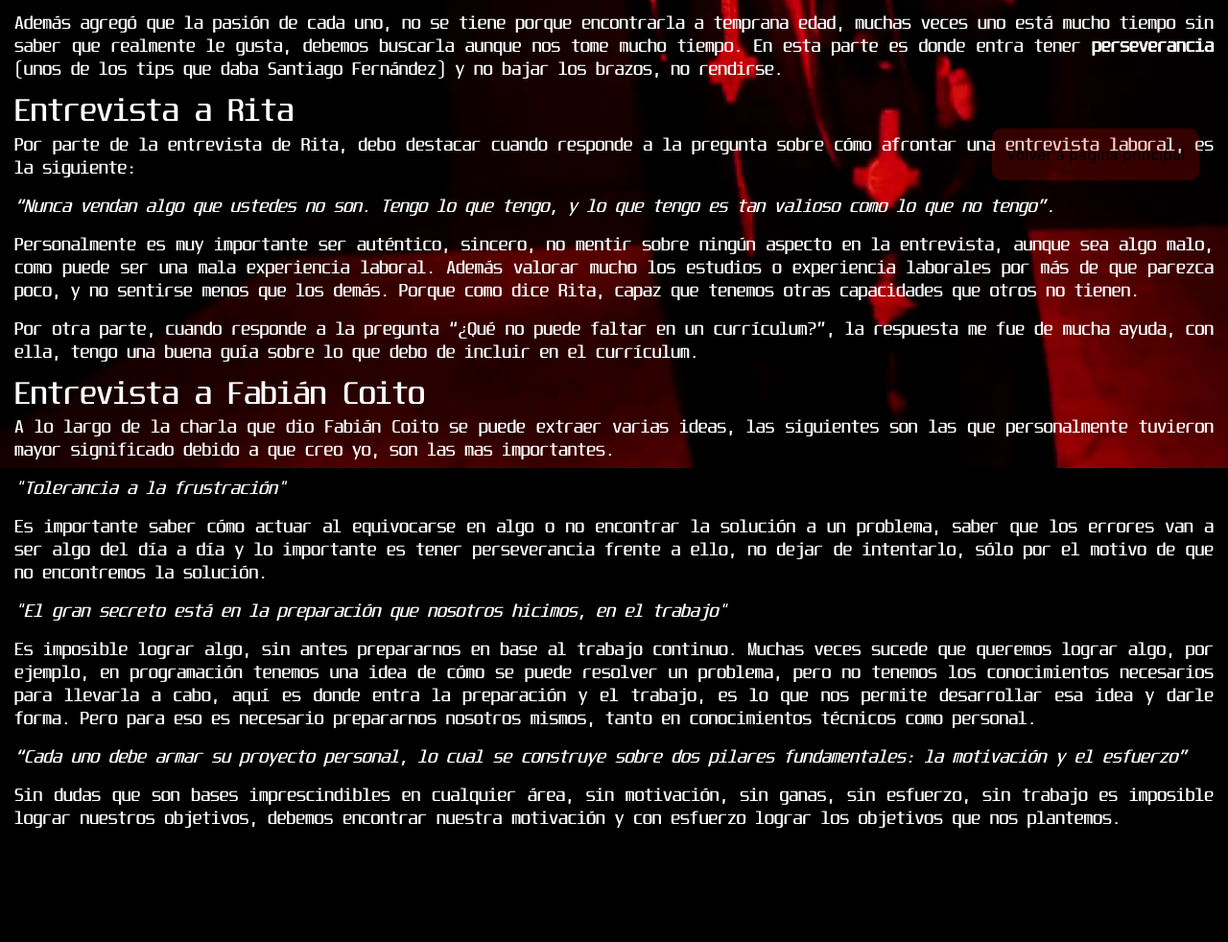
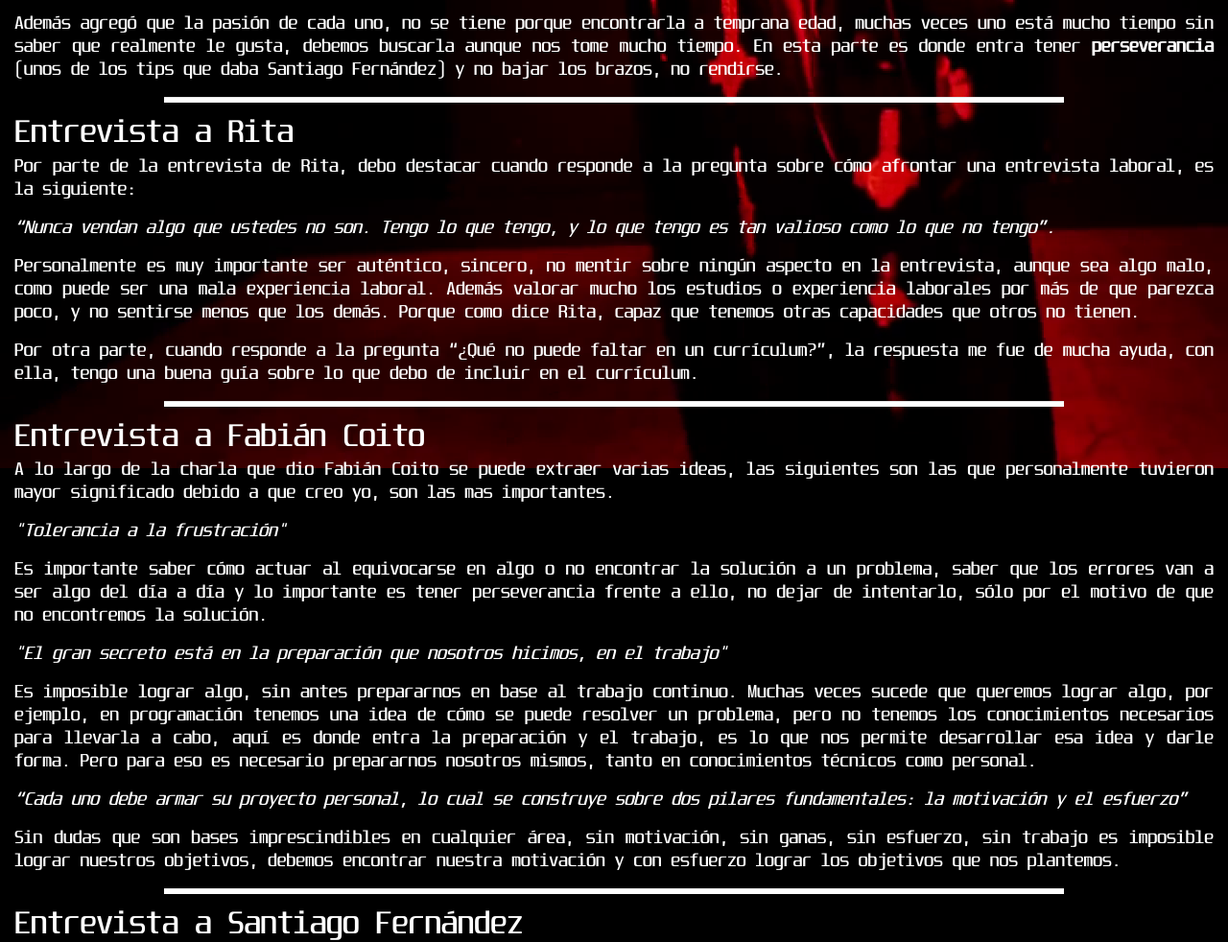
Before and after one commit to Nicolas189/Proyecto, a plain HTML site: page Proyecto integrador/entrevistas.html in a window 1280 px wide. Shown: the part 592-1574 px from the top of the page at 96% size. Before the commit the page ends 1474 px from the top, so only its background shows below. Drawn offline with Linux system fonts and the light colour scheme.

Commit message:
10/11/2017
#Added interview of Santiago Fernández.
#Added a horizontal bar between sections.

```diff
--- a/Proyecto integrador/entrevistas.html
+++ b/Proyecto integrador/entrevistas.html
@@ -1,13 +1,12 @@
 <!DOCTYPE html>
 <html>
   <head>
-    <title>Entrevista laboral</title>
-	<link rel="icon" href="skull.ico" type="image/x-icon">
-	<link rel="stylesheet" href="bootstrap.css">
-	<link type="text/css" href="styles.css" rel="stylesheet">
-	<meta charset="utf-8">
-
-	<button id="buttonToBack" title="Volver a página principal">Volver a página principal</button>
+		<title>Entrevista laboral</title>
+		<link rel="icon" href="skull.ico" type="image/x-icon">
+		<link rel="stylesheet" href="bootstrap.css">
+		<link type="text/css" href="styles.css" rel="stylesheet">
+		<meta charset="utf-8">
+	</head>
 
 	<body id="body_fondo">
 		<div class="container-fluid">
@@ -38,11 +37,15 @@
 					<p>Al final él comentó que el trabajo para uno, debe de ser la actividad que a uno le gusta, en caso de que su trabajo lo sea, y no como algo que debe de hacer por obligación o por compromiso. Esto es importante porque al tenerlo en cuenta así, uno mismo va a dar su máximo y logra una gran rendimiento y resultado, y el trabajo no va a ser un esfuerzo que se debe de hacer día a día, debe ser una elección vocacional.</p>
 					<p>Además agregó que la pasión de cada uno, no se tiene porque encontrarla a temprana edad, muchas veces uno está mucho tiempo sin saber que realmente le gusta, debemos buscarla aunque nos tome mucho tiempo. En esta parte es donde entra tener <strong>perseverancia</strong> (unos de los tips que daba Santiago Fernández) y no bajar los brazos, no rendirse.</p>
 
+					<hr/>
+
 					<h3>Entrevista a Rita</h3>
 					<p>Por parte de la entrevista de Rita, debo destacar cuando responde a la pregunta sobre cómo afrontar una entrevista laboral, es la siguiente:</p>
 					<p><i>“Nunca vendan algo que ustedes no son. Tengo lo que tengo, y lo que tengo es tan valioso como lo que no tengo”.</i></p>
 					<p>Personalmente es muy importante ser auténtico, sincero, no mentir sobre ningún aspecto en la entrevista, aunque sea algo malo, como puede ser una mala experiencia laboral. Además valorar mucho los estudios o experiencia laborales por más de que parezca poco, y no sentirse menos que los demás. Porque como dice Rita, capaz que tenemos otras capacidades que otros no tienen.</p>
 					<p>Por otra parte, cuando responde a la pregunta “¿Qué no puede faltar en un currículum?”, la respuesta me fue de mucha ayuda, con ella, tengo una buena guía sobre lo que debo de incluir en el currículum.</p>
+
+					<hr/>
 
 					<h3>Entrevista a Fabián Coito</h3>
 					<p>A lo largo de la charla que dio Fabián Coito se puede extraer varias ideas, las siguientes son las que personalmente tuvieron mayor significado debido a que creo yo, son las mas importantes.</p>
@@ -54,6 +57,11 @@
 
 					<p><i>“Cada uno debe armar su proyecto personal, lo cual se construye sobre dos pilares fundamentales: la motivación y el esfuerzo”</i></p>
 					<p>Sin dudas que son bases imprescindibles en cualquier área, sin motivación, sin ganas, sin esfuerzo, sin trabajo es imposible lograr nuestros objetivos, debemos encontrar nuestra motivación y con esfuerzo lograr los objetivos que nos plantemos.</p>
+
+					<hr/>
+
+					<h3>Entrevista a Santiago Fernández</h3>
+					<p>Los tips que nos deja Santiago son todos importantes, desde ser auténtico hasta aprender de las personas ya expertas en el ámbito laboral al que nos interesa. Pero personalmente los tips #8 y #9, "tener perseverancia" y "actitud" respectivamente, creo que son los más importantes, ya que son los pilares para cualquier objetivo que nos planteemos, más allá de que poseer los conocimientos técnicos o no. Estos creo yo, deberían ser los más importantes para el camino al éxito laboral o en la vida en general.</p>
 			</section>
 
 			<script src="jquery.js"></script>
@@ -61,5 +69,4 @@
 			<script src="script.js"></script>
 		</div>
 	</body>
-  </head>
 </html>
--- a/Proyecto integrador/script.js
+++ b/Proyecto integrador/script.js
@@ -1,4 +1,5 @@
 $(document).ready(function(){
+	//To show my name with some animation
 	$("#myName").show(1000);
 
 	//Function to make smooth scroll
--- a/Proyecto integrador/styles.css
+++ b/Proyecto integrador/styles.css
@@ -38,26 +38,6 @@
 
 #buttonToTop:hover{
     background-color: white;
-	opacity: 1;
-}
-
-#buttonToBack{
-    position: fixed;
-    bottom: 20px;
-    right: 30px;
-    z-index: 99;
-    border: none;
-    outline: none;
-    background-color: red;
-    color: black;
-    cursor: pointer;
-    padding: 15px;
-    border-radius: 10px;
-	opacity: 0.2;
-}
-
-#buttonToBack:hover{
-	background-color: white;
 	opacity: 1;
 }
 
@@ -162,6 +142,18 @@
 	text-align: justify;
 }
 
+#curriculumVitae{
+	font-family: Unispace;
+	color: white;
+	text-align: justify;
+}
+
+hr{
+	height: 5px;
+	background-color: white;
+	width: 75%;
+}
+
 /*ANIMACIONES*/
 @-webkit-keyframes nav{
     from {color: red;}
```
Also changed, not shown: Proyecto integrador/index.html (+17 -1 lines).
